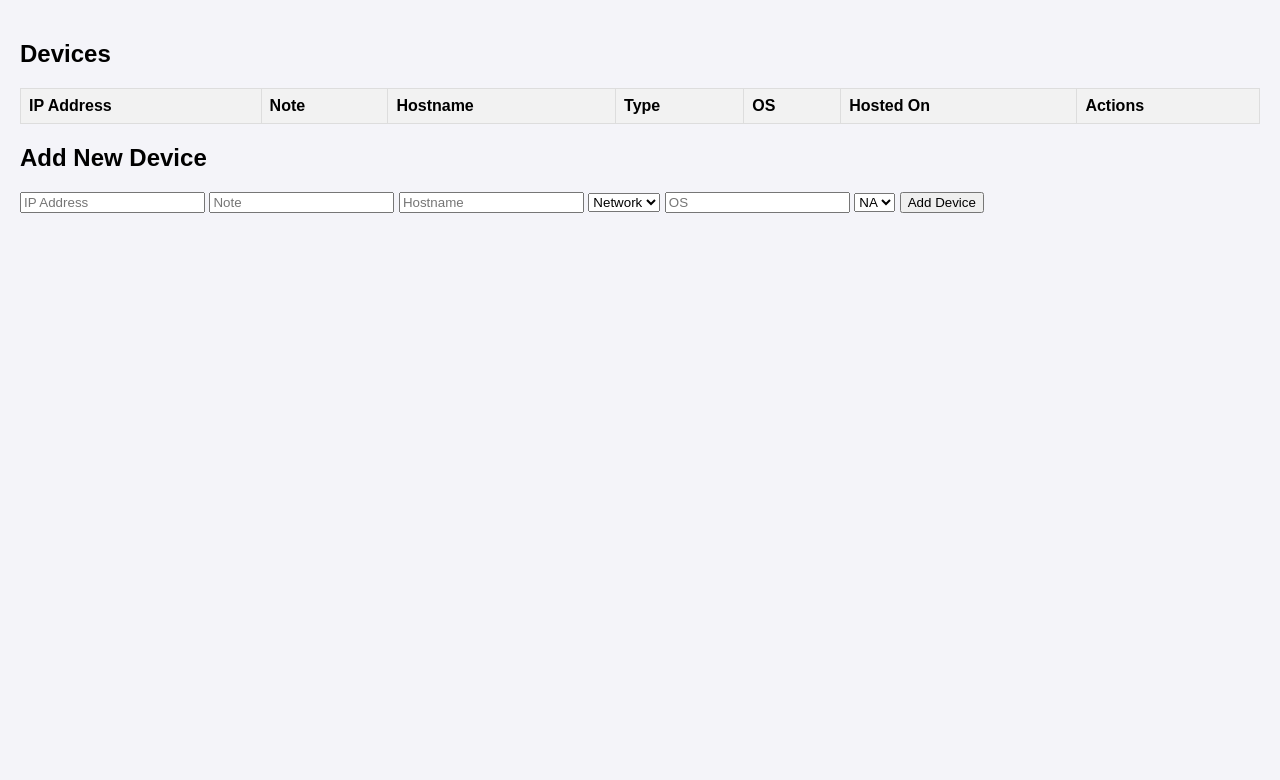
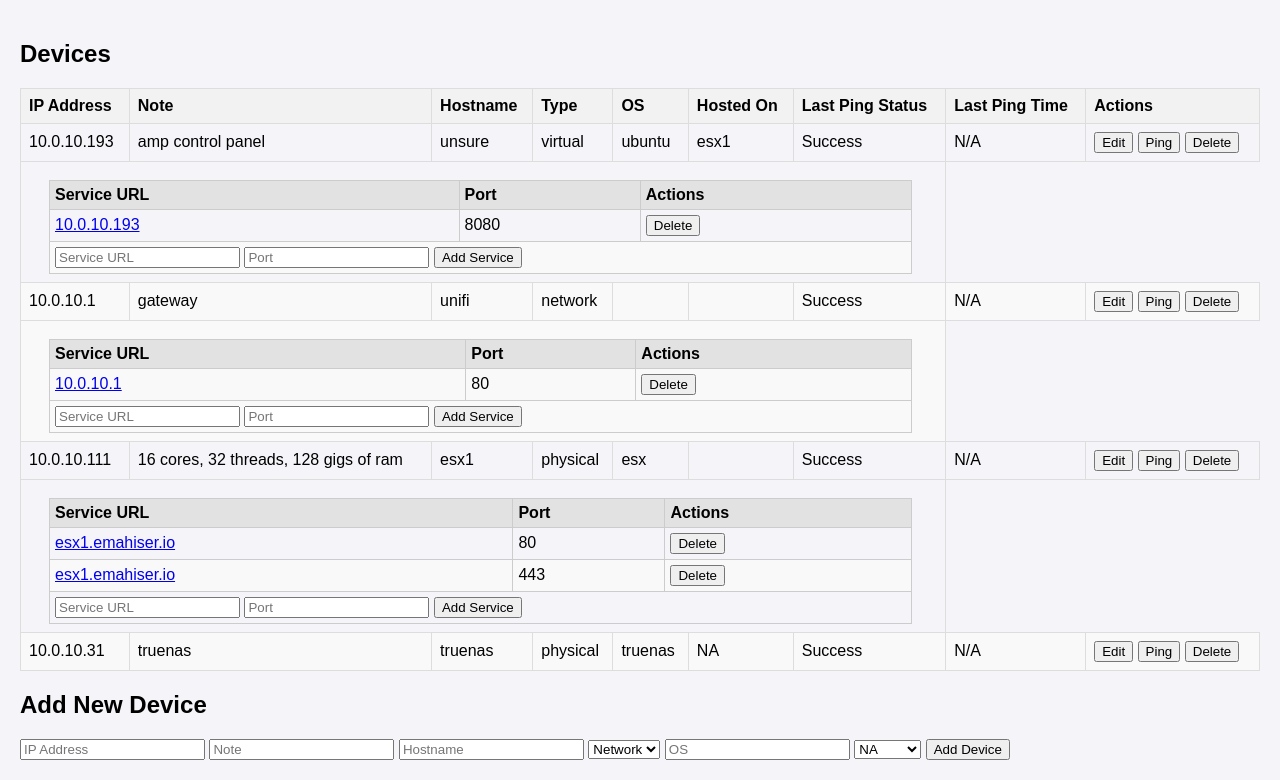
Before and after one commit to Xielvanic/landing-page, a Flask app: page / in a window 1280 px wide. Shown: the part 100-880 px from the top of the page. Before the commit the page ends 313 px from the top, so only its background shows below. Run offline with Flask 3, Linux system fonts and the light colour scheme; lists and menus that the app fills with data are empty.

Commit message:
added ping functionality

```diff
--- a/app.py
+++ b/app.py
@@ -1,22 +1,30 @@
+import os
 from flask import Flask, render_template, request, redirect, url_for, jsonify
 import json
-import os
+import subprocess
+import logging
+from logging.handlers import RotatingFileHandler
+import platform
+from datetime import datetime
+
+# Set the working directory
+WORKING_DIR = os.getenv('WORKING_DIR', os.path.dirname(os.path.abspath(__file__)))
+os.chdir(WORKING_DIR)
 
 app = Flask(__name__)
-DATA_DIR = r"\\10.0.10.31\Media\Dev\[001] landing page\data"
+
+# Use environment variables for configuration
+DATA_DIR = os.getenv('DATA_DIR', os.path.join(WORKING_DIR, 'data'))
 DATA_FILE = os.path.join(DATA_DIR, "items.json")
+LOG_DIR = os.getenv('LOG_DIR', os.path.join(WORKING_DIR, 'logs'))
+
+# Ensure directories exist
+os.makedirs(DATA_DIR, exist_ok=True)
+os.makedirs(LOG_DIR, exist_ok=True)
 
 # Helper functions
 def load_items():
     print(f"Attempting to load data from: {DATA_FILE}")
-    if not os.path.exists(DATA_DIR):
-        print(f"Data directory not found: {DATA_DIR}. Creating a new one.")
-        try:
-            os.makedirs(DATA_DIR)
-        except Exception as e:
-            print(f"Error creating data directory: {e}")
-            return []
-
     if not os.path.exists(DATA_FILE):
         print(f"Data file not found: {DATA_FILE}. Creating a new one.")
         try:
@@ -41,6 +49,27 @@
             json.dump(items, f, indent=4)
     except Exception as e:
         print(f"Error saving items: {e}")
+
+# Function to ping a device
+def ping_device(ip_address):
+    # Determine the command based on the operating system
+    param = '-n' if platform.system().lower() == 'windows' else '-c'
+    command = ['ping', param, '1', ip_address]
+
+    try:
+        output = subprocess.check_output(command, stderr=subprocess.STDOUT, universal_newlines=True)
+        return "unreachable" not in output.lower() and "timed out" not in output.lower()
+    except subprocess.CalledProcessError as e:
+        print(f"Ping failed for {ip_address}: {e.output}")
+        return False
+
+# Function to setup logging for a device
+def setup_device_logger(device_id):
+    logger = logging.getLogger(f'device_{device_id}')
+    logger.setLevel(logging.INFO)
+    handler = RotatingFileHandler(os.path.join(LOG_DIR, f'device_{device_id}.log'), maxBytes=100*1024, backupCount=5)
+    logger.addHandler(handler)
+    return logger
 
 # Routes
 @app.route('/')
@@ -121,5 +150,24 @@
     save_items(items)
     return redirect(url_for('index'))
 
+@app.route('/ping_device/<item_id>', methods=['GET'])
+def ping_device_route(item_id):
+    items = load_items()
+    for item in items:
+        if item['id'] == item_id:
+            is_reachable = ping_device(item['ip_address'])
+            logger = setup_device_logger(item_id)
+            logger.info(f"Pinged {item['ip_address']}: {'Reachable' if is_reachable else 'Unreachable'}")
+
+            # Update the item's last ping status and time
+            item['last_ping_status'] = 'Reachable' if is_reachable else 'Unreachable'
+            item['last_ping_time'] = datetime.now().strftime('%Y-%m-%d %H:%M:%S')
+
+            # Save the updated items
+            save_items(items)
+
+            return jsonify({'status': 'success', 'reachable': is_reachable})
+    return jsonify({'status': 'error', 'message': 'Device not found'})
+
 if __name__ == '__main__':
     app.run(debug=True)
--- a/templates/index.html
+++ b/templates/index.html
@@ -67,6 +67,8 @@
                     <th onclick="sortTable(3)">Type</th>
                     <th onclick="sortTable(4)">OS</th>
                     <th onclick="sortTable(5)">Hosted On</th>
+                    <th>Last Ping Status</th>
+                    <th>Last Ping Time</th>
                     <th>Actions</th>
                 </tr>
             </thead>
@@ -79,8 +81,11 @@
                     <td>{{ item.type }}</td>
                     <td>{{ item.os }}</td>
                     <td>{{ item.hosted_on }}</td>
+                    <td>{{ item.last_ping_status or 'N/A' }}</td>
+                    <td>{{ item.last_ping_time or 'N/A' }}</td>
                     <td>
                         <button onclick="toggleEditForm('{{ item.id }}')">Edit</button>
+                        <button onclick="pingDevice('{{ item.id }}')">Ping</button>
                         <form action="{{ url_for('delete_item', item_id=item.id) }}" method="post" style="display:inline;">
                             <button type="submit">Delete</button>
                         </form>
@@ -232,6 +237,19 @@
                     .catch(error => console.error('Error deleting item:', error));
             }
         }
+
+        function pingDevice(itemId) {
+            fetch(`/ping_device/${itemId}`)
+                .then(response => response.json())
+                .then(data => {
+                    if (data.status === 'success') {
+                        alert(`Device is ${data.reachable ? 'reachable' : 'unreachable'}.`);
+                    } else {
+                        console.error('Failed to ping device:', data.message);
+                    }
+                })
+                .catch(error => console.error('Error pinging device:', error));
+        }
     </script>
 </body>
 
```
Also changed, not shown: 1 other file.
